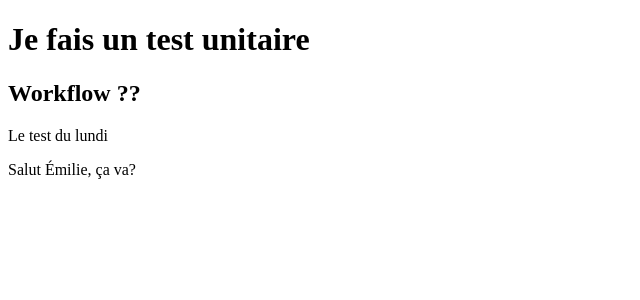
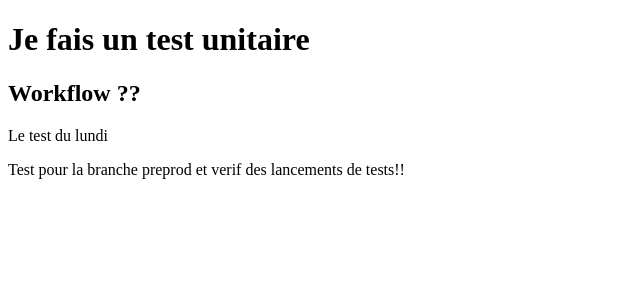
Before and after one commit to AdminTiaki/interfaceAdmin, an Angular app: page / in a window 1280 px wide. Shown: the top 300 px of the page, without its empty margins (0-640 px from the left). Built offline with nearby package versions, Linux system fonts and the light colour scheme.

Commit message:
verif test preProd

```diff
--- a/src/app/app.component.html
+++ b/src/app/app.component.html
@@ -3,4 +3,4 @@
 <h1>Je fais un test unitaire</h1>
 <h2>Workflow ??</h2>
 <p>Le test du lundi</p>
-<p>Salut Émilie, ça va?</p>
+<p>Test pour la branche preprod et verif des lancements de tests!!</p>
```
